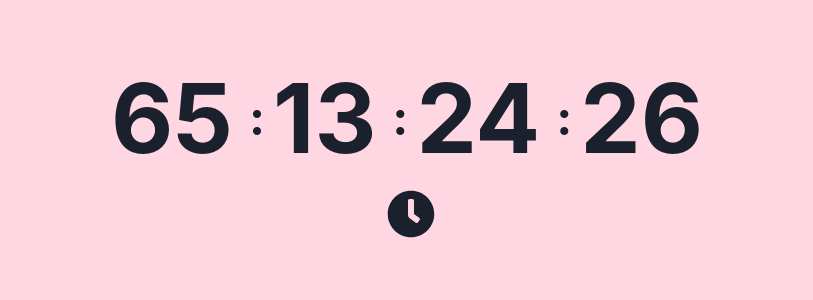
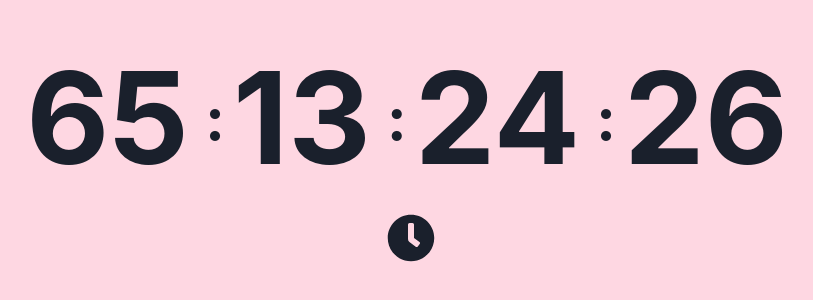
Before and after one commit to GPT-Engineer-App/pinky-countdown-2024, a React (Vite) app: page / in a window 1280 px wide. Shown: the part 258-558 px from the top of the page, without its empty margins (229-1042 px from the left). Built offline with nearby package versions, Linux system fonts and the light colour scheme.

Commit message:
make it bigger
Increased font size for countdown numbers to "9xl" and colons to "6xl" to make the countdown appear bigger.

```diff
--- a/src/pages/Index.jsx
+++ b/src/pages/Index.jsx
@@ -34,7 +34,7 @@ const CountDownTimer = ({ targetDate }) => {
   const timerComponents = Object.keys(timeLeft).map((interval) => {
     const value = timeLeft[interval];
     return (
-      <Text key={interval} fontSize="8xl" fontWeight="bold" marginRight={2}>
+      <Text key={interval} fontSize="9xl" fontWeight="bold" marginRight={2}>
         {padWithZero(value)}
       </Text>
     );
@@ -46,7 +46,7 @@ const CountDownTimer = ({ targetDate }) => {
         {timerComponents.length
           ? timerComponents.reduce((prev, curr) => [
               prev,
-              <Text fontSize="5xl" fontWeight="bold" mx={2}>
+              <Text fontSize="6xl" fontWeight="bold" mx={2}>
                 :
               </Text>,
               curr,
```
